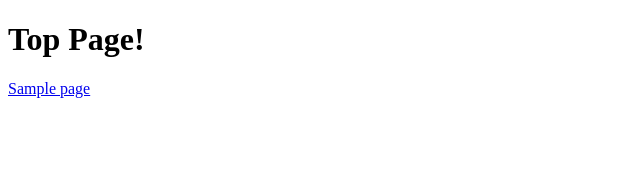
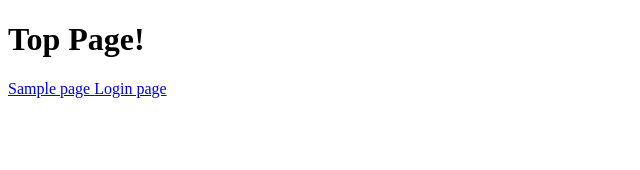
Before and after one commit to yukke271/VRCFavoLister, a Nuxt app in the folder nuxt/app/VRCFavoLister/: page / in a window 1280 px wide. Shown: the top 170 px of the page, without its empty margins (0-640 px from the left). Built offline with nearby package versions, Linux system fonts and the light colour scheme.

Commit message:
update pages routing

```diff
--- a/nuxt/app/VRCFavoLister/pages/index.vue
+++ b/nuxt/app/VRCFavoLister/pages/index.vue
@@ -1,8 +1,7 @@
 <template>
   <div>
     <h1>Top Page!</h1>
-    <NuxtLink to="/sample">
-      Sample page
-    </NuxtLink>
+    <NuxtLink to="/sample"> Sample page </NuxtLink>
+    <NuxtLink to="/login"> Login page </NuxtLink>
   </div>
 </template>
--- a/nuxt/app/VRCFavoLister/pages/sample.vue
+++ b/nuxt/app/VRCFavoLister/pages/sample.vue
@@ -1,8 +1,6 @@
 <template>
   <div>
     <h1>Sample Page!</h1>
-    <NuxtLink to="/">
-      Top pages
-    </NuxtLink>
+    <NuxtLink to="/"> Top pages </NuxtLink>
   </div>
 </template>
```
